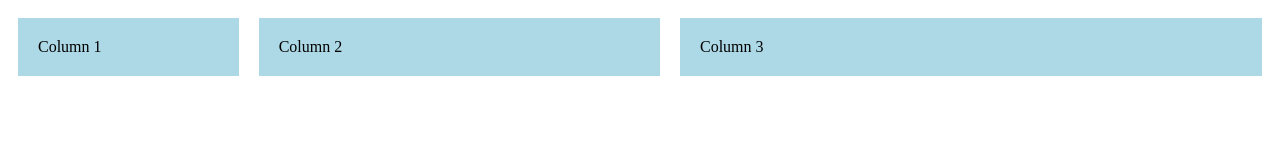
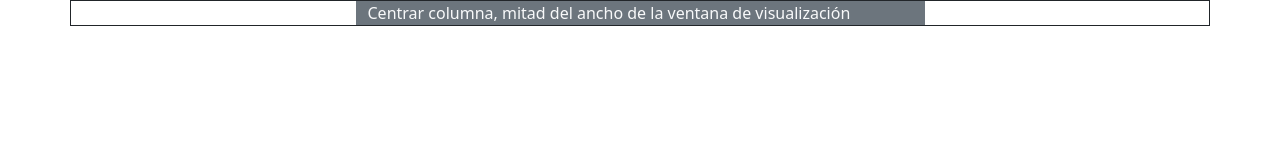
Before and after one commit to Jesusedlv8495/202408_demo, a plain HTML site: page index.html in a window 1280 px wide. Drawn offline with nearby package versions, Linux system fonts and the light colour scheme.

Commit message:
este es mi primer commit

```diff
--- a/index.html
+++ b/index.html
@@ -4,35 +4,16 @@
         <meta charset="UTF-8" />
         <meta name="viewport" content="width=device-width, initial-scale=1.0" />
         <title>Flexbox Example</title>
-        <style>
-            .container {
-                display: flex;
-            }
+        <link href="https://cdn.jsdelivr.net/npm/bootstrap@5.0.1/dist/css/bootstrap.min.css" rel="stylesheet" integrity="sha384-+0n0xVW2eSR5OomGNYDnhzAbDsOXxcvSN1TPprVMTNDbiYZCxYbOOl7+AMvyTG2x" crossorigin="anonymous">
+        <script src="https://cdn.jsdelivr.net/npm/bootstrap@5.0.1/dist/js/bootstrap.bundle.min.js" integrity="sha384-gtEjrD/SeCtmISkJkNUaaKMoLD0//ElJ19smozuHV6z3Iehds+3Ulb9Bn9Plx0x4" crossorigin="anonymous"></script>
 
-            .column {
-                padding: 20px;
-                margin: 10px;
-                background-color: lightblue;
-            }
 
-            .col-1 {
-                flex: 1;
-            }
-
-            .col-2 {
-                flex: 2;
-            }
-
-            .col-3 {
-                flex: 3;
-            }
-        </style>
     </head>
     <body>
-        <div class="container">
-            <div class="column col-1">Column 1</div>
-            <div class="column col-2">Column 2</div>
-            <div class="column col-3">Column 3</div>
+        <div class="container border border-dark">
+            <div class="row">
+                <div class="col-6 offset-3 bg-secondary text-light">Centrar columna, mitad del ancho de la ventana de visualización</div>
+            </div>
         </div>
     </body>
 </html>
```
Also changed, not shown: 1 other file.
